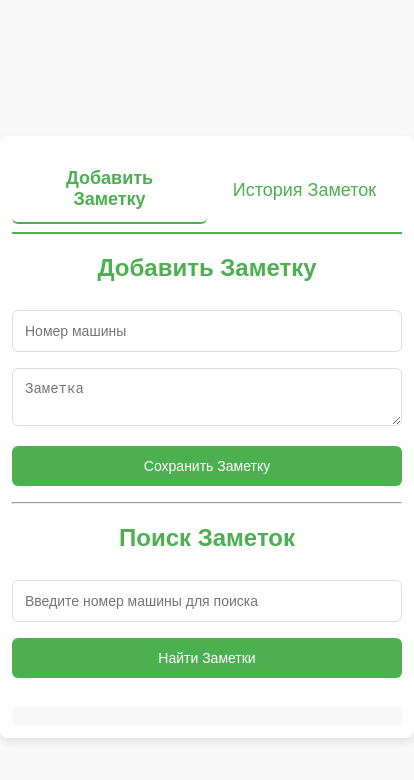
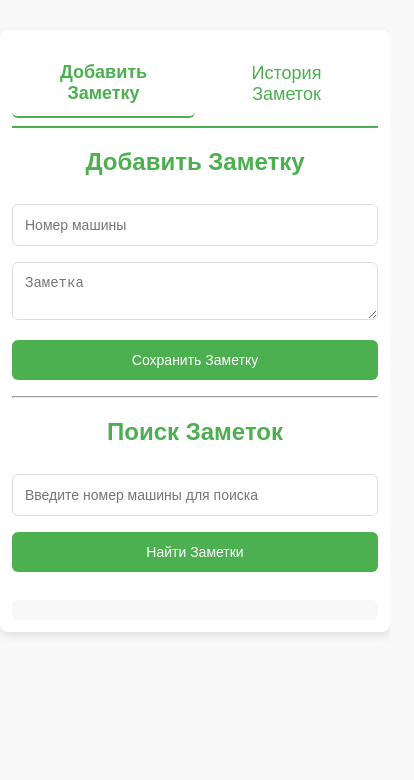
Before and after one commit to anjelikaharutyunyan/car-note, a website with bundled scripts: page index.html in a window 390 px wide. Shown: the whole page, 414 px wide, since content can reach past the window. Built offline with nearby package versions, Linux system fonts and the light colour scheme.

Commit message:
first commit

```diff
--- a/index.html
+++ b/index.html
@@ -14,7 +14,6 @@ body {
   display: flex;
   justify-content: center;
   align-items: flex-start;
-  flex-direction: column;
   min-height: 100vh;
 }
 
@@ -131,7 +130,6 @@ button:hover {
 @media (max-width: 600px) {
   .container {
     width: 100%;
-    max-width: 100%;
     padding: 12px;
   }
 
```
